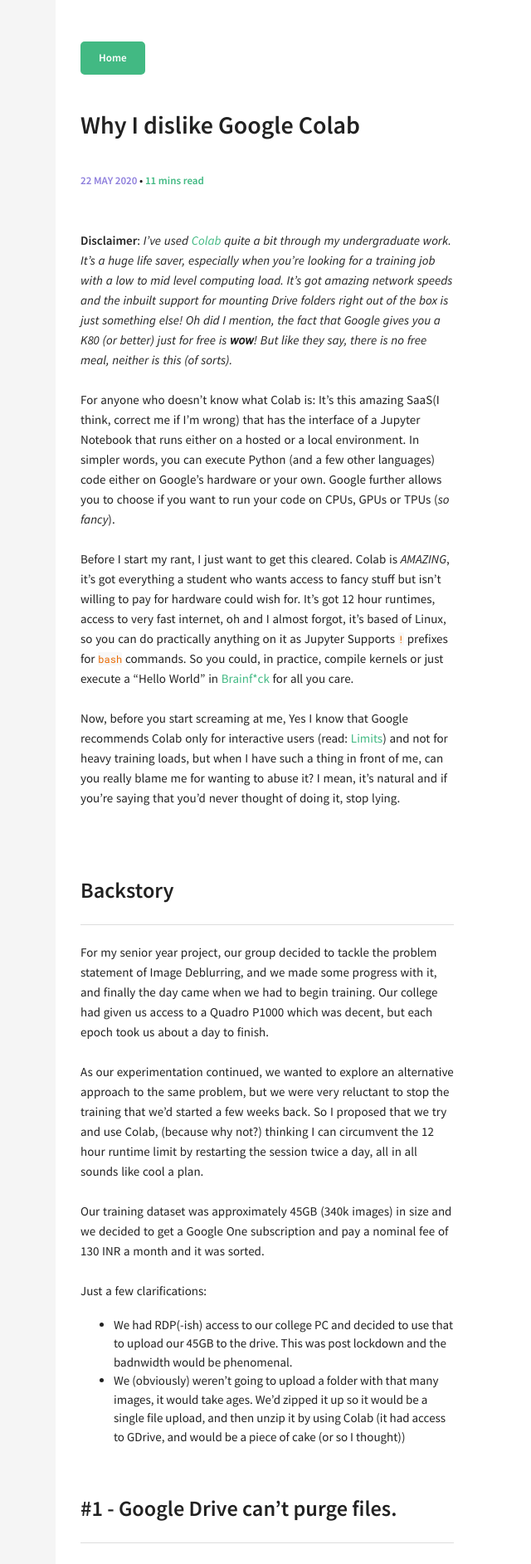
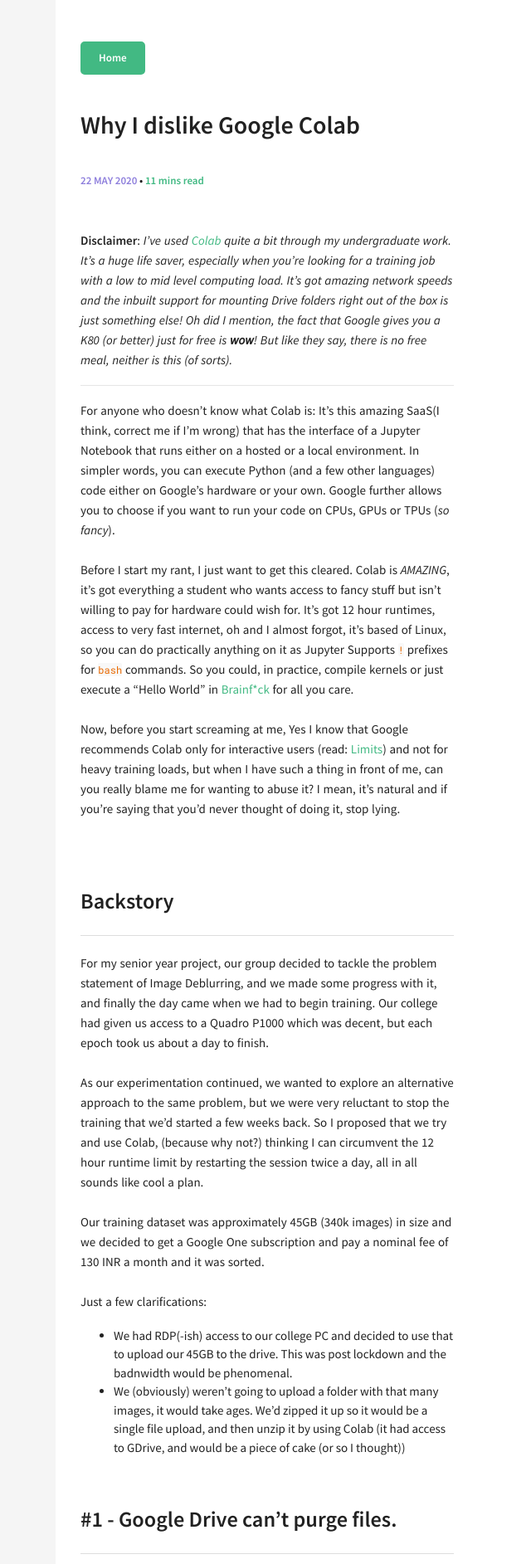
Before and after one commit to yashshah1/blog, a Jekyll site: the page built from _posts/2020-05-22-why-i-dislike-collab.md, in a window 1280 px wide. Shown: the top 1885 px of the page at 83% size, without its empty margins (253-893 px from the left). Built offline with Jekyll 4.4.1, drawn with Linux system fonts in a browser that asks for light colours; comment, search, counter and statistics services are not loaded.

Commit message:
small changes

```diff
--- a/_includes/sections/about.html
+++ b/_includes/sections/about.html
@@ -5,12 +5,12 @@
   If you're reading this, you're one more than the number of people I expected
   to read this :P.<br />
   I'm a final year student due to graduate (thanks CoVID) by Jul'2020
-  (Hopefully) <br />
+  (Hopefully). <br />
   I enjoy writing code that makes cool stuff happen, and I completely support
-  and participate in useless automation <br />
+  and participate in useless automation. <br />
   I'm not very sure about what this blog will have, but I've wanted to have a
   nice place to share stuff that I find cool, or just things that I've learnt
   through my googling journey, so today seems like as a good day as any to
-  start!.<br />
+  start!<br />
   Please shoot feedback to me through any medium you like!<br />
 </div>
--- a/_posts/2020-05-22-why-i-dislike-collab.md
+++ b/_posts/2020-05-22-why-i-dislike-collab.md
@@ -7,7 +7,8 @@
 comments: true
 ---
 
-**Disclaimer**: _I've used [Colab](https://colab.research.google.com/) quite a bit through my undergraduate work. It's a huge life saver, especially when you're looking for a training job with a low to mid level computing load. It's got amazing network speeds and the inbuilt support for mounting Drive folders right out of the box is just something else! Oh did I mention, the fact that Google gives you a K80 (or better) just for free is **wow**! But like they say, there is no free meal, neither is this (of sorts)._<br /><br />
+**Disclaimer**: _I've used [Colab](https://colab.research.google.com/) quite a bit through my undergraduate work. It's a huge life saver, especially when you're looking for a training job with a low to mid level computing load. It's got amazing network speeds and the inbuilt support for mounting Drive folders right out of the box is just something else! Oh did I mention, the fact that Google gives you a K80 (or better) just for free is **wow**! But like they say, there is no free meal, neither is this (of sorts)._
+<hr />
 For anyone who doesn't know what Colab is: It's this amazing SaaS(I think, correct me if I'm wrong) that has the interface of a Jupyter Notebook that runs either on a hosted or a local environment. In simpler words, you can execute Python (and a few other languages) code either on Google's hardware or your own. Google further allows you to choose if you want to run your code on CPUs, GPUs or TPUs (_so fancy_).<br /><br />
 Before I start my rant, I just want to get this cleared. Colab is _AMAZING_, it's got everything a student who wants access to fancy stuff but isn't willing to pay for hardware could wish for. It's got 12 hour runtimes, access to very fast internet, oh and I almost forgot, it's based of Linux, so you can do practically anything on it as Jupyter Supports `!` prefixes for `bash` commands. So you could, in practice, compile kernels or just execute a "Hello World" in [Brainf\*ck](https://en.wikipedia.org/wiki/Brainfuck) for all you care. <br /><br />
 Now, before you start screaming at me, Yes I know that Google recommends Colab only for interactive users (read: [Limits](https://research.google.com/colaboratory/faq.html#resource-limits)) and not for heavy training loads, but when I have such a thing in front of me, can you really blame me for wanting to abuse it? I mean, it's natural and if you're saying that you'd never thought of doing it, stop lying.<br /><br />
```
Also changed, not shown: assets/3/google.png (added), assets/3/impostor.png (added).
